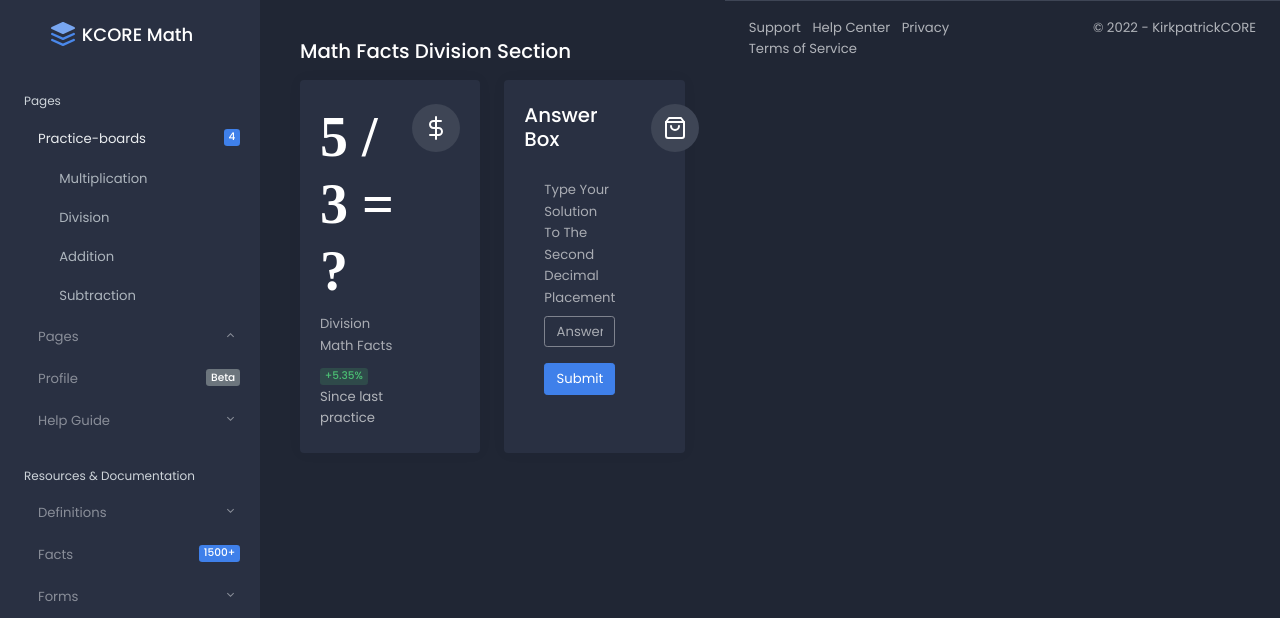
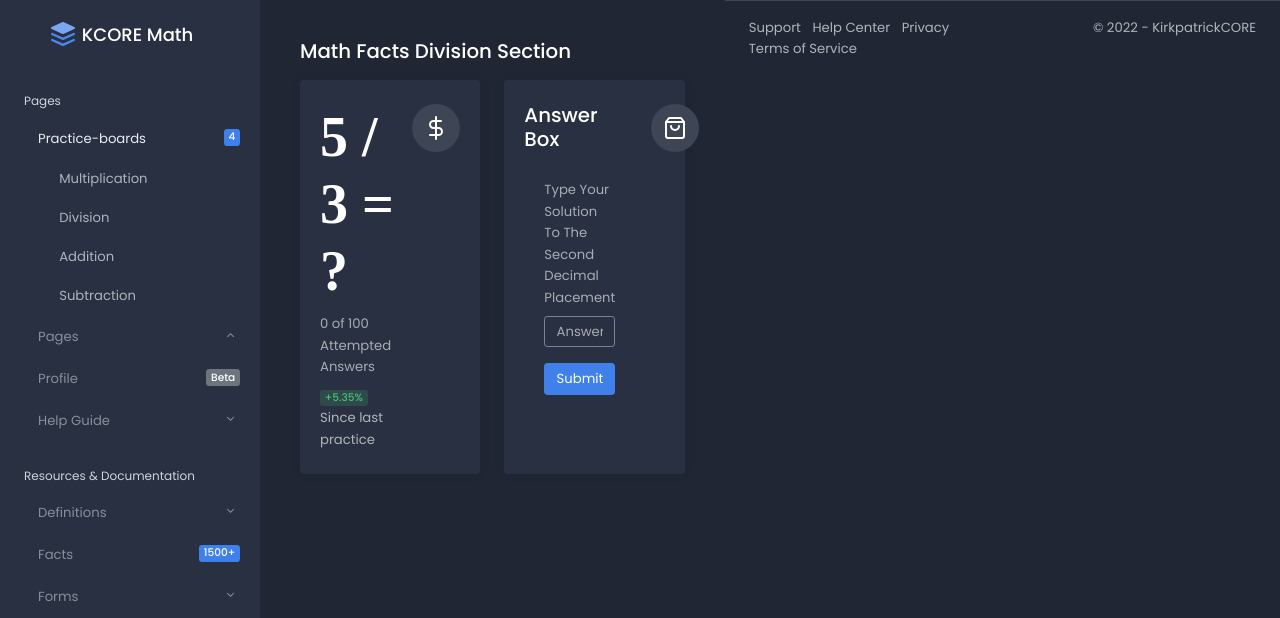
Before and after one commit to M-W-Kirk/kcoremath, a Django app: page /divide.html in a window 1280 px wide. Shown: the top 618 px of the page. Run offline with Django 3.2, Linux system fonts and the light colour scheme; some libraries are stand-ins or nearby versions.

Commit message:
updates added

```diff
--- a/kcoremath/website/templates/divide.html
+++ b/kcoremath/website/templates/divide.html
@@ -18,7 +18,7 @@
                         <div class="d-flex align-items-start">
                             <div class="flex-grow-1">
                                 <h1 class="math mb-2">{{ num_1 }} / {{ num_2 }} = ?</h1>
-                                <p class="mb-2">Division Math Facts</p>
+                                <p class="mb-2">{% if not attempts %}0 of 100 Attempted Answers{% else %}{{ attempts }} of 100 Attempted Answers{% endif %}</p>
                                 <div class="mb-0">
                                     <span class="badge badge-soft-success me-2"> +5.35% </span>
                                     <span class="text-muted">Since last practice</span>
```
